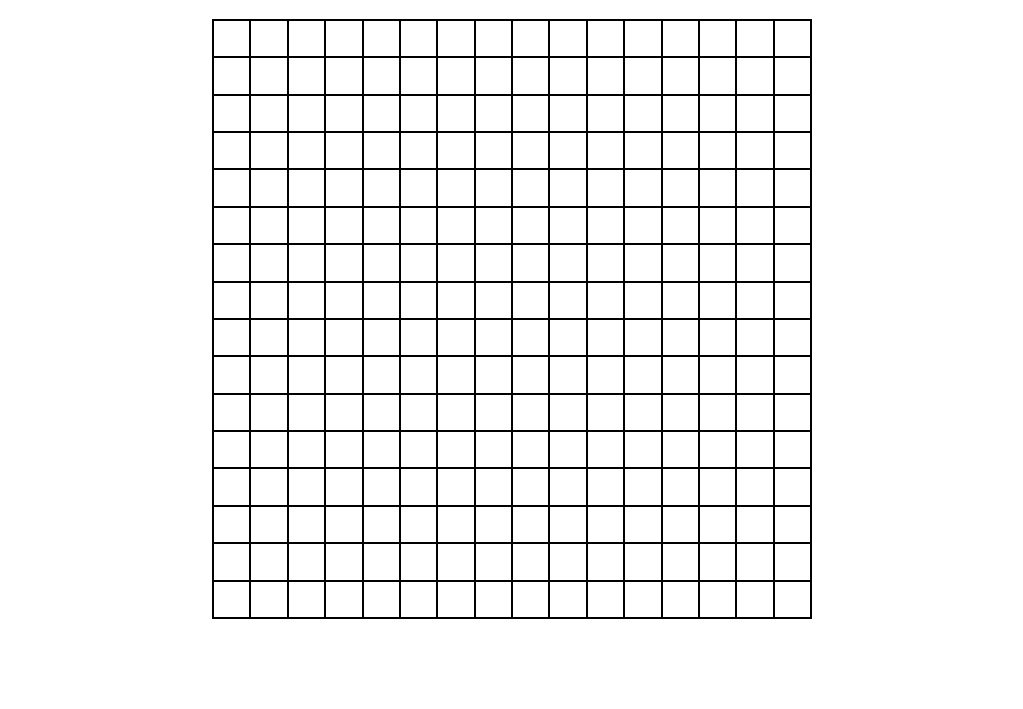
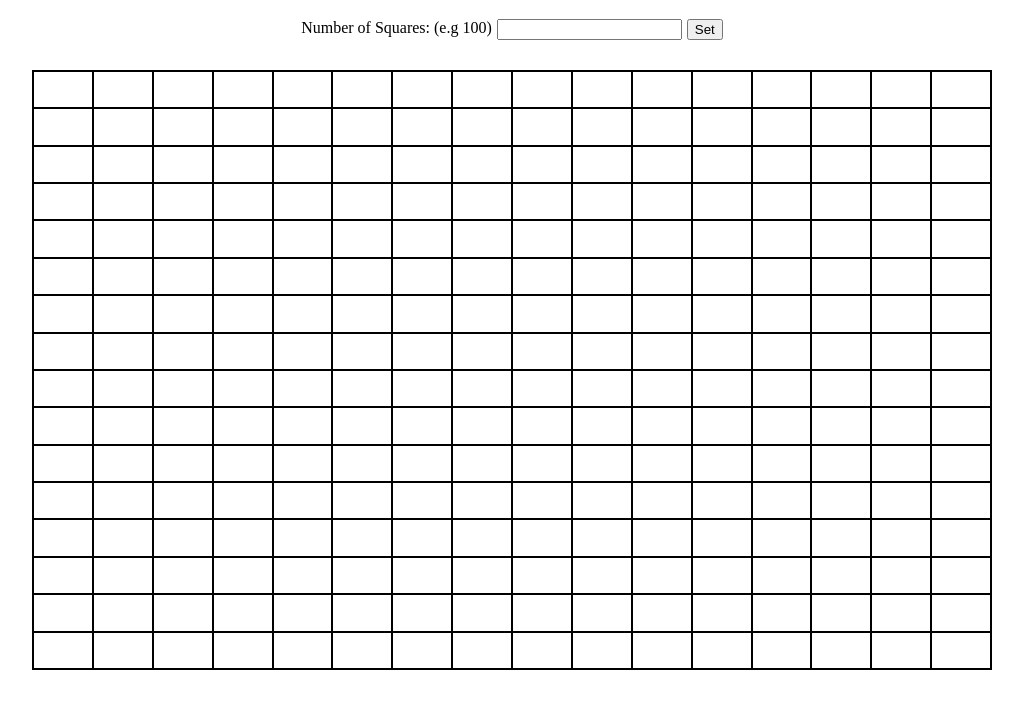
Before and after one commit to Miyukiin/EtchASketch, a plain HTML site: page index.html in a window 1280 px wide. Shown: the part 61-770 px from the top of the page, without its empty margins (128-1151 px from the left). Drawn offline with Linux system fonts and the light colour scheme.

Commit message:
Implement creation of grid using user input
Add JS function removeGrid to remove the grid if inputted value is
valid. Add validation so user input is always less than or equal to 100.
Implement buttons and user input box to accept user input to be used in
recreating the grid.

```diff
--- a/index.html
+++ b/index.html
@@ -9,6 +9,11 @@
 </head>
 <body>
     <h1 class="title"> Etch-A-Sketch </h1>
+    <div class = "button-input-group">
+        <label for="num-of-squares"> Number of Squares: (e.g 100)  </label>
+        <input class="num-of-squares" type="text" name="num-of-squares"/>
+        <button class="recreate-grid-button"> Set </button>
+    </div>
     <div class="grid-container"></div>
 </body>
 </html>
--- a/scripts.js
+++ b/scripts.js
@@ -1,13 +1,25 @@
 
 const gridContainer = document.querySelector("div.grid-container");
+const recreateGridButton = document.querySelector("button.recreate-grid-button");
+const numOfSquaresInputBox = document.querySelector("input.num-of-squares");
 
-createGrid();
+createGrid(16);
 
-function createGrid(){
-    for(let i=0; i<16;i++){
+recreateGridButton.addEventListener("click", (e) => {
+    let userInputValue = parseInt(numOfSquaresInputBox.value)
+    if (userInputValue <= 100){
+        removeGrid();
+        createGrid(userInputValue);
+        return;
+    }
+    alert("Sorry! Max input is 100.")
+})
+
+function createGrid(numOfSquares){
+    for(let i=0; i<numOfSquares;i++){
         let rowOfElements = document.createElement("div");
         rowOfElements.classList = "row-container";
-        for(let i=0; i<16;i++){
+        for(let i=0; i<numOfSquares;i++){
             let gridElement = document.createElement("div");
             gridElement.classList = "grid-element";
             gridElement.addEventListener("mouseover", (e) => {
@@ -18,3 +30,8 @@ function createGrid(){
         gridContainer.appendChild(rowOfElements);
     }
 }
+
+function removeGrid(){
+    const rows = document.querySelectorAll("div.row-container");
+    rows.forEach(element => {element.remove()});
+}
--- a/styles.css
+++ b/styles.css
@@ -7,7 +7,7 @@ div.grid-container{
     margin: auto;
     border: 1px solid black;
     flex-wrap: wrap;
-    width: 600px;
+    width: 960px;
     height: 600px;
 }
 
@@ -31,3 +31,10 @@ div.row-container{
 h1.title{
     text-align: center;
 }
+
+div.button-input-group{
+    display: flex;
+    justify-content: center;
+    margin-bottom: 30px;
+    column-gap: 5px;
+}
```
